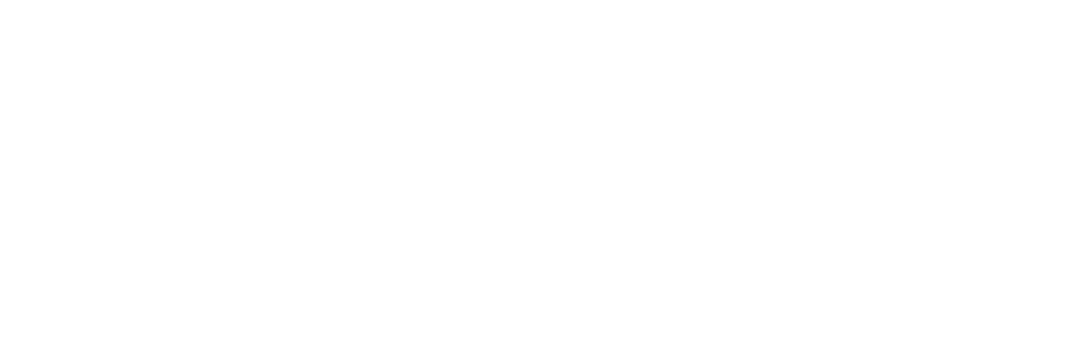
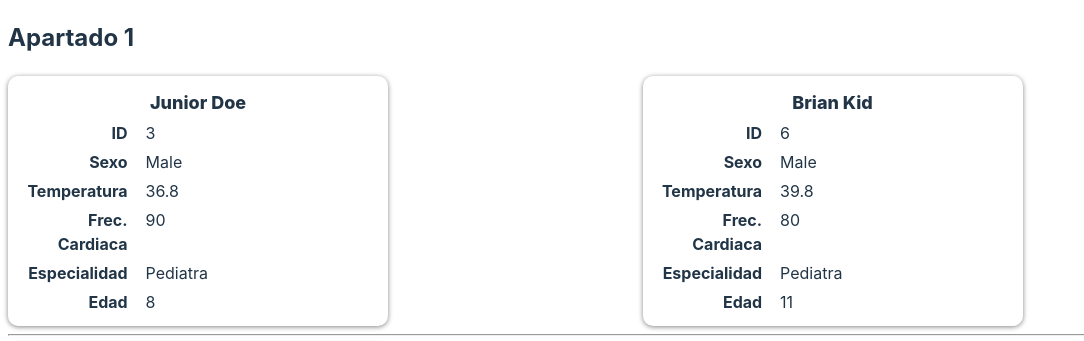
Before and after one commit to josemi1189/modulo8, a website built with Vite: page index.html in a window 1280 px wide. Shown: the top 341 px of the page, without its empty margins (0-1084 px from the left). Built offline with nearby package versions, Linux system fonts and the light colour scheme.

Commit message:
Diseño, estilos y apartado 1

```diff
--- a/index.html
+++ b/index.html
@@ -1,5 +1,5 @@
 <!DOCTYPE html>
-<html lang="en">
+<html lang="es">
   <head>
     <meta charset="UTF-8" />
     <link rel="icon" type="image/svg+xml" href="/vite.svg" />
@@ -7,9 +7,12 @@
     <title>Vite + TS</title>
   </head>
   <body>
-    <div id="app">
-      <h1>TypeScript Sandbox</h1>
-    </div>
+    <h2>Apartado 1</h2>
+    <div id="container">
+      <div id="pediatria" class="ejercicio"></div>
+      <hr />
+      <div id="pediatriaMenor10" class="ejercicio"></div>
+
     <script type="module" src="/src/main.ts"></script>
   </body>
 </html>
--- /dev/null
+++ b/src/assets/datos.ts
@@ -0,0 +1,64 @@
+import { Pacientes } from "../modelo";
+
+export const pacientes: Pacientes[] = [
+  {
+    id: 1,
+    nombre: "John",
+    apellidos: "Doe",
+    sexo: "Male",
+    temperatura: 36.8,
+    frecuenciaCardiaca: 80,
+    especialidad: "Medico de familia",
+    edad: 44,
+  },
+  {
+    id: 2,
+    nombre: "Jane",
+    apellidos: "Doe",
+    sexo: "Female",
+    temperatura: 36.8,
+    frecuenciaCardiaca: 70,
+    especialidad: "Medico de familia",
+    edad: 43,
+  },
+  {
+    id: 3,
+    nombre: "Junior",
+    apellidos: "Doe",
+    sexo: "Male",
+    temperatura: 36.8,
+    frecuenciaCardiaca: 90,
+    especialidad: "Pediatra",
+    edad: 8,
+  },
+  {
+    id: 4,
+    nombre: "Mary",
+    apellidos: "Wien",
+    sexo: "Female",
+    temperatura: 36.8,
+    frecuenciaCardiaca: 120,
+    especialidad: "Medico de familia",
+    edad: 20,
+  },
+  {
+    id: 5,
+    nombre: "Scarlett",
+    apellidos: "Somez",
+    sexo: "Female",
+    temperatura: 36.8,
+    frecuenciaCardiaca: 110,
+    especialidad: "Cardiólogo",
+    edad: 30,
+  },
+  {
+    id: 6,
+    nombre: "Brian",
+    apellidos: "Kid",
+    sexo: "Male",
+    temperatura: 39.8,
+    frecuenciaCardiaca: 80,
+    especialidad: "Pediatra",
+    edad: 11,
+  },
+];
--- /dev/null
+++ b/src/controller/motor.ts
@@ -0,0 +1,40 @@
+import { pacientes } from "../assets/datos";
+import { muestraDatosPacientes } from "../ui/ui";
+import { Pacientes } from "../modelo";
+
+
+export const principal = () => {
+
+   let pediatria = obtenPacientesAsignadosAPediatria(pacientes);
+   muestraDatosPacientes("pediatria", pediatria);
+
+   let pediatriaMenor10 = obtenPacientesPediatriaMenorDe10(pacientes);
+   muestraDatosPacientes("pediatriaMenor10", pediatriaMenor10);
+}
+
+
+// a) lista de paciente que están asignados a la especialidad de Pediatría
+export const obtenPacientesAsignadosAPediatria = (
+  pacientes: Pacientes[]
+): Pacientes[] => {
+
+   let pacientesPediatria:Pacientes[] = [];
+   for ( let i = 0; i < pacientes.length; i++ ) {
+      ( pacientes[i].especialidad === "Pediatra" ) && pacientesPediatria.push(pacientes[i]);
+   }
+
+   return pacientesPediatria;
+};
+
+// b) lista de pacientes asignados a Pediatría y que tengan una edad menor de 10 años.
+export const obtenPacientesPediatriaMenorDe10 = (
+  pacientes: Pacientes[]
+): Pacientes[] => {
+
+   let pacientesPediatria:Pacientes[] = [];
+   for ( let i = 0; i < pacientes.length; i++ ) {
+      ( pacientes[i].especialidad === "Pediatra" && pacientes[i].edad < 10) && pacientesPediatria.push(pacientes[i]);
+   }
+
+   return pacientesPediatria;
+};
--- a/src/main.ts
+++ b/src/main.ts
@@ -1,3 +1,4 @@
 import "./style.css";
+import { principal } from "./controller/motor";
 
-console.log("Hello Typescript!");
+document.addEventListener("DOMContentLoaded", () => { principal(); });
--- /dev/null
+++ b/src/modelo.ts
@@ -0,0 +1,12 @@
+export type Especialidad = "Medico de familia" | "Pediatra" | "Cardiólogo";
+
+export interface Pacientes {
+  id: number;
+  nombre: string;
+  apellidos: string;
+  sexo: string;
+  temperatura: number;
+  frecuenciaCardiaca: number;
+  especialidad: Especialidad;
+  edad: number;
+}
--- a/src/style.css
+++ b/src/style.css
@@ -1,3 +1,72 @@
+* {
+    box-sizing: border-box;
+
+    --fuenteColor: #ffffff;
+    --sombra: #858585;
+}
+
+body {
+  min-width: 320px;
+  min-height: 100vh;
+}
+#container {
+  width: 100%;
+  margin: 0 auto;
+}
+/* MODIFICACIÓN INICIA AQUÍ */
+.ejercicio {
+  display: grid;
+  grid-template-columns: repeat(auto-fit, minmax(320px, 1fr));
+  gap: 5px;
+}
+
+
+.paciente {
+  display: grid;
+  gap: 5px;
+  border-radius: 10px;
+  box-shadow: 0px 1px 5px 0 var(--sombra);
+  max-width: 380px;
+  padding: 0.8em;
+
+  .nombre {
+    text-align: center;
+    font-weight: 800;
+    font-size: 18px;
+  }
+  .row {
+    display: grid;
+    grid-template-columns: 1fr 2fr;
+    gap: 10px;
+
+    .label {
+      text-align: right;
+      font-weight: 700;
+      margin-right: 0.5em;
+    }
+  }
+}
+
+
+/*
+.paciente > div:nth-child(1) {
+  grid-area: tit;
+
+}
+.paciente > div:nth-child(2) {
+  grid-area: datos;
+}  */
+
+/*
+.paciente div:nth-child(1) {
+  float: left;
+}
+
+.paciente div:nth-child(2) {
+  float: right;
+}*/
+
+
 :root {
   font-family: Inter, system-ui, Avenir, Helvetica, Arial, sans-serif;
   line-height: 1.5;
@@ -23,13 +92,7 @@ a:hover {
   color: #535bf2;
 }
 
-body {
-  margin: 0;
-  display: flex;
-  place-items: center;
-  min-width: 320px;
-  min-height: 100vh;
-}
+
 
 h1 {
   font-size: 3.2em;
--- /dev/null
+++ b/src/ui/ui.ts
@@ -0,0 +1,178 @@
+import { Pacientes } from "../modelo";
+
+
+/**
+ <div class="paciente">
+        <div>
+          <div>Nombre</div>
+          <div>Apellidos</div>
+          <div>Sexo</div>
+          <div>Temperatura</div>
+          <div>Frec. Cardíaca</div>
+          <div>Especialidad</div>
+          <div>Edad</div>
+        </div>
+        <div>
+          <div>Nombre</div>
+          <div>Apellidos</div>
+          <div>Sexo</div>
+          <div>Temperatura</div>
+          <div>Frec. Cardíaca</div>
+          <div>Especialidad</div>
+          <div>Edad</div>
+        </div>
+      </div>
+ * **/
+
+const creaDiv = <T>(clase:string, contenido?:T):object => {
+   let nuevaCapa = document.createElement("div");
+   if (nuevaCapa && nuevaCapa instanceof HTMLDivElement) {
+      if (clase) {
+         nuevaCapa.classList.add(clase);
+      }
+      if (contenido) {
+         nuevaCapa.innerHTML = contenido.toString();
+      }
+   }
+   return nuevaCapa;
+}
+
+/**
+ * Incluye div hijo en div padre. Si existe hijo 2 lo incluye también en padre.
+ * Si existe padre principal, incluye los hijos en el padre, y el padre en este.
+ *
+ * @param padre Objeto div padre
+ * @param hijo Objeto div hijo 1
+ * @param hijo2 Opcional. Objeto div hijo 2
+ * @param padrePrincipal Opcional. Objeto contenedor principal
+ */
+const insertarDivEnContenedor = (padre:object, hijo:object, hijo2?:object, padrePrincipal?:object):void => {
+
+   if (padre && padre instanceof HTMLDivElement
+      && hijo && hijo instanceof HTMLDivElement) {
+         padre.appendChild(hijo);
+
+         // Si existe segundo hijo, lo añade también sobre el padre
+         (hijo2 && hijo2 instanceof HTMLDivElement) && padre.appendChild(hijo2);
+
+         // Si existe padre principal, incluye los dos hijos padre, y padre en PadrePrincipal
+         (padrePrincipal && padrePrincipal instanceof HTMLDivElement) && padrePrincipal.appendChild(padre);
+   }
+}
+
+/**
+ * Muestra los datos recibidos por parámetro en pantalla.
+ * @param contenedor ID del div donde se debe incluir el contenido
+ * @param pacientes Array filtrado de datos a mostrar
+ */
+export const muestraDatosPacientes = (contenedor:string, pacientes:Pacientes[]) => {
+
+   // .ejercicio
+   const divContenedor = document.getElementById(contenedor);
+
+   if (divContenedor && divContenedor instanceof HTMLDivElement) {
+      for (let i=0; i < pacientes.length; i++) {
+
+         let capaPaciente = creaDiv("paciente");
+         if (capaPaciente && capaPaciente instanceof HTMLDivElement) {
+            // Nombre y apellidos
+            let divNombre = creaDiv("nombre",`${pacientes[i].nombre} ${pacientes[i].apellidos}`);
+            insertarDivEnContenedor(capaPaciente, divNombre);
+
+            // ID
+            let divRow = creaDiv("row");
+            let divLabel = creaDiv( "label", "ID");
+            let divValue = creaDiv( "value", pacientes[i].id );
+            insertarDivEnContenedor(divRow, divLabel, divValue, capaPaciente);
+
+            // Sexo
+            divRow = creaDiv("row");
+            divLabel = creaDiv("label","Sexo");
+            divValue = creaDiv("value",pacientes[i].sexo);
+
+            insertarDivEnContenedor(divRow, divLabel, divValue, capaPaciente);
+
+            // Temperatura
+            divRow = creaDiv("row");
+            divLabel = creaDiv("label","Temperatura");
+            divValue = creaDiv("value",pacientes[i].temperatura);
+
+            insertarDivEnContenedor(divRow, divLabel, divValue, capaPaciente);
+
+            // Frecuencia cardiaca
+            divRow = creaDiv("row");
+            divLabel = creaDiv("label","Frec. Cardiaca");
+            divValue = creaDiv("value",pacientes[i].frecuenciaCardiaca);
+
+            insertarDivEnContenedor(divRow, divLabel, divValue, capaPaciente);
+
+            // Especialidad
+            divRow = creaDiv("row");
+            divLabel = creaDiv("label","Especialidad");
+            divValue = creaDiv("value",pacientes[i].especialidad);
+
+            insertarDivEnContenedor(divRow, divLabel, divValue, capaPaciente);
+
+            // Edad
+            divRow = creaDiv("row");
+            divLabel = creaDiv("label","Edad");
+            divValue = creaDiv("value",pacientes[i].edad);
+
+            insertarDivEnContenedor(divRow, divLabel, divValue, capaPaciente);
+         }
+         (capaPaciente && capaPaciente instanceof HTMLDivElement) &&
+            divContenedor.appendChild(capaPaciente);
+
+      }
+   }
+
+
+
+
+
+
+/*
+      let divColLabels = creaDiv("col-labels");
+      // Título de los datos mostrados del paciente
+      if (capaPaciente && capaPaciente instanceof HTMLDivElement
+         && divColLabels && divColLabels instanceof HTMLDivElement) {
+            for (let i=0; i < datosPaciente.length; i++) {
+               let titDatos = creaDiv("tit-datos",datosPaciente[i]);
+               if (titDatos && titDatos instanceof HTMLDivElement) {
+                  divColLabels.appendChild(titDatos);
+               }
+            }
+            if (divContenedor && divContenedor instanceof HTMLDivElement) {
+                  capaPaciente.appendChild(divColLabels);
+                  divContenedor.appendChild(capaPaciente);
+            }
+      }
+
+      let divColDatos = creaDiv("col-datos");
+      // Datos del paciente
+      if (capaPaciente && capaPaciente instanceof HTMLDivElement
+         && divColDatos && divColDatos instanceof HTMLDivElement) {
+
+         let nombre = creaDiv("datos-nombre",pacientes[i].nombre);
+         (nombre && nombre instanceof HTMLDivElement) && divColDatos.appendChild(nombre);
+
+         if (divContenedor && divContenedor instanceof HTMLDivElement
+            ) {
+               capaPaciente.appendChild(divColDatos);
+               divContenedor.appendChild(capaPaciente);
+         }
+      }*/
+   }
+   /*
+
+   if (divContenedor && divContenedor instanceof HTMLDivElement &&
+      capaPaciente && capaPaciente instanceof HTMLDivElement &&
+      capaNombres && capaNombres instanceof HTMLDivElement &&
+      capaDatosPaciente && capaDatosPaciente instanceof HTMLDivElement &&) {
+
+         divContenedor.appendChild(capaPaciente);
+         creaDiv("fila-dato","Nombre")
+         capaPaciente.appendChild();
+
+
+   }   */
```
